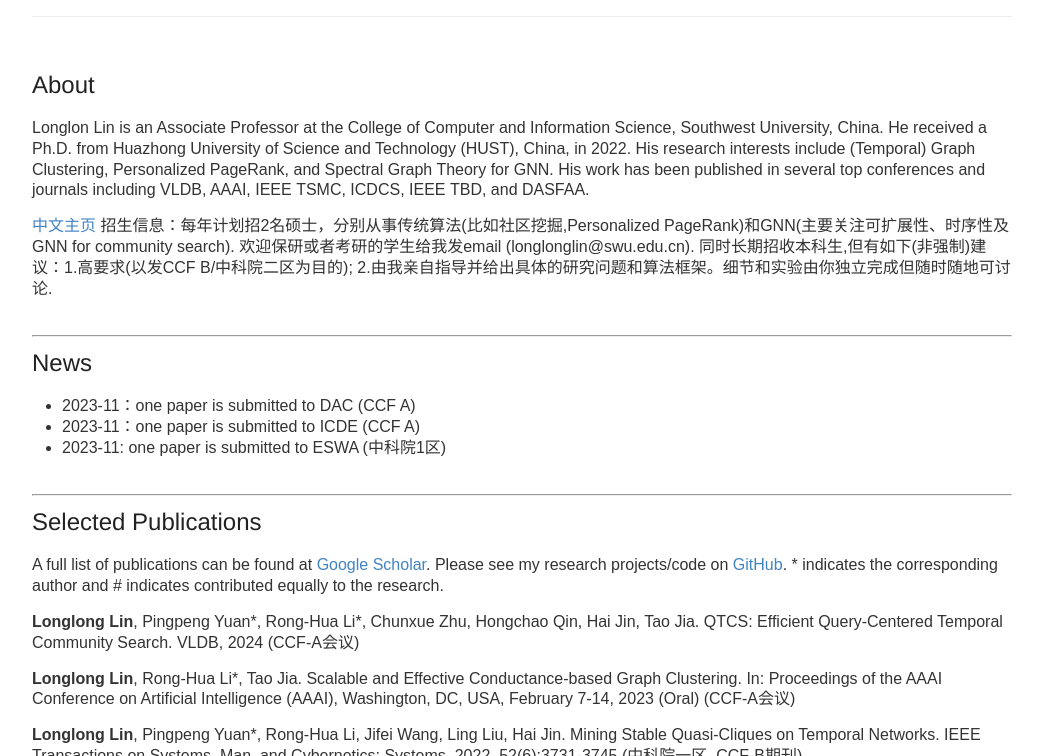
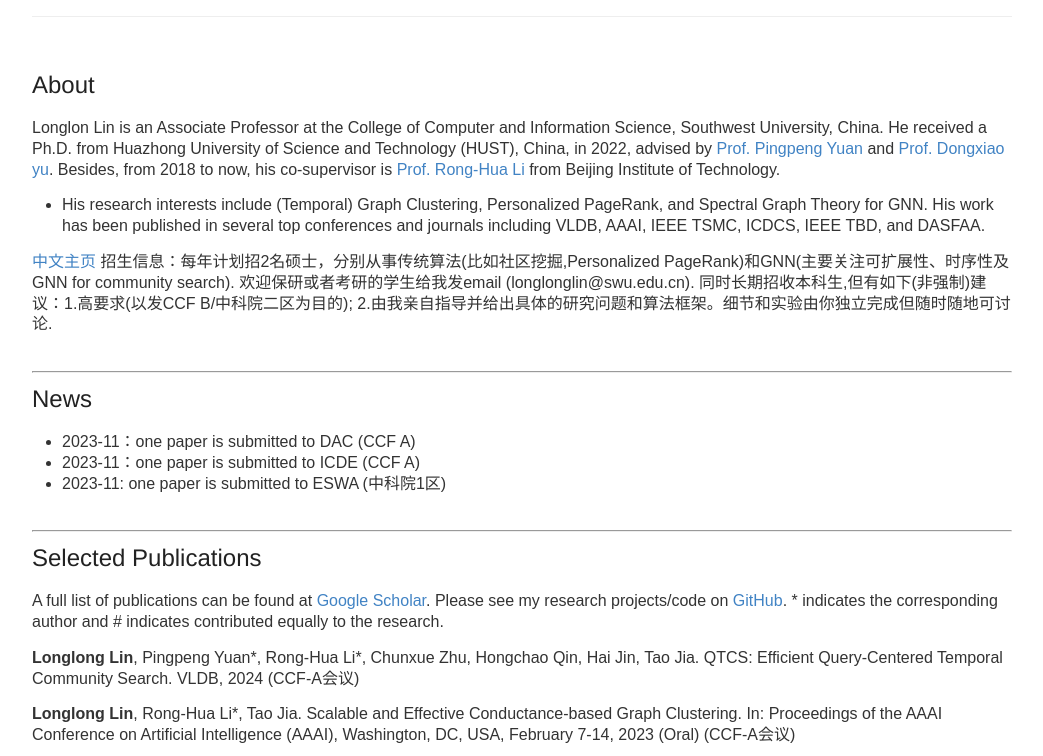
Before and after one commit to longlonglin/longlonglin.github.io, a Jekyll site: the page built from index.md, in a window 1280 px wide and 900 px high, cut to the strip 144-900 px from the top of the window. Shown: the whole strip, without its empty margins (118-1161 px from the left). Built offline with Jekyll 4.4.1, drawn with Linux system fonts in a browser that asks for light colours; our own code applies the rules of GitHub Pages for plain Markdown files.

Commit message:
Update index.md

```diff
--- a/index.md
+++ b/index.md
@@ -4,7 +4,10 @@
 ---
 
 ## About
-Longlon Lin is an Associate Professor at the College of Computer and Information Science, Southwest University, China. He received  a Ph.D. from Huazhong University of Science and Technology (HUST), China, in 2022. His research interests include (Temporal) Graph Clustering, Personalized PageRank, and Spectral Graph Theory for GNN. His work has been published in several top conferences and journals  including VLDB, AAAI, IEEE TSMC, ICDCS, IEEE TBD, and DASFAA.
+Longlon Lin is an Associate Professor at the College of Computer and Information Science, Southwest University, China. He received  a Ph.D. from Huazhong University of Science and Technology (HUST), China, in 2022, advised by [Prof. Pingpeng Yuan](http://faculty.hust.edu.cn/ppyuan/zh_CN/index/1624441/list/index.htm) and [Prof. Dongxiao yu](https://www.cs.sdu.edu.cn/info/1070/5367.htm). Besides, from 2018 to now, his co-supervisor is [Prof. Rong-Hua Li](https://ronghuali.github.io/ronghuali.html) from Beijing Institute of Technology.
+
+
+* His research interests include (Temporal) Graph Clustering, Personalized PageRank, and Spectral Graph Theory for GNN. His work has been published in several top conferences and journals  including VLDB, AAAI, IEEE TSMC, ICDCS, IEEE TBD, and DASFAA.
 
 [中文主页](http://cis.swu.edu.cn/info/1014/2195.htm) 招生信息：每年计划招2名硕士，分别从事传统算法(比如社区挖掘,Personalized PageRank)和GNN(主要关注可扩展性、时序性及GNN for community search). 欢迎保研或者考研的学生给我发email (longlonglin@swu.edu.cn). 同时长期招收本科生,但有如下(非强制)建议：1.高要求(以发CCF B/中科院二区为目的); 2.由我亲自指导并给出具体的研究问题和算法框架。细节和实验由你独立完成但随时随地可讨论.
 <br><br>
```
